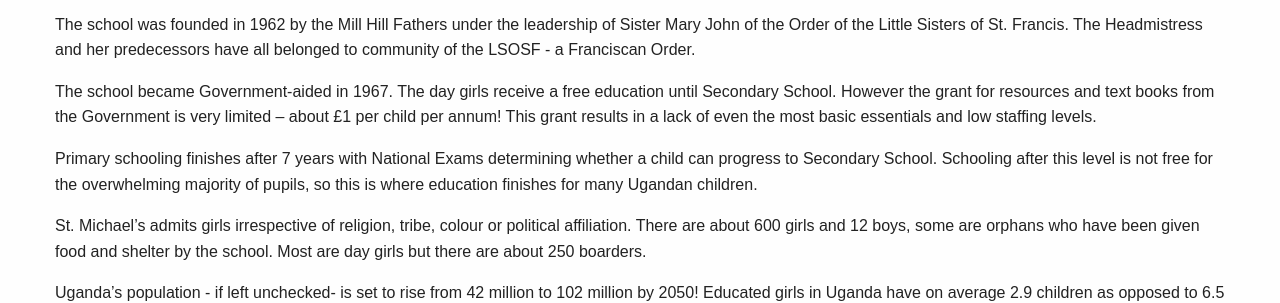
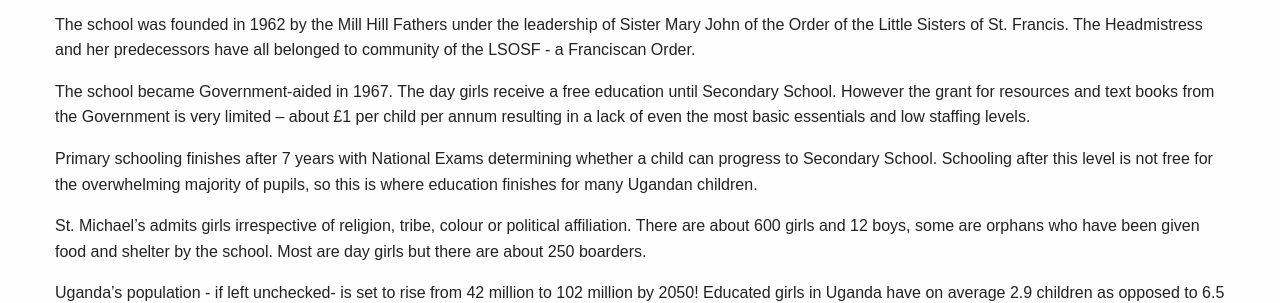
Before and after one commit to Eelviny/fsmu.co.uk, a Jekyll site: the page built from about.md, in a window 1280 px wide and 900 px high, scrolled down 2235 px. Shown: the part 177-480 px from the top of the window. Built offline with Jekyll 4.4.1, drawn with Linux system fonts in a browser that asks for light colours; nearby versions of some CDN libraries; a style sheet for code colours, icons or effects is not loaded; some of the changed text lies outside the part shown.

Commit message:
Update from Forestry.io - about.md

```diff
--- a/about.md
+++ b/about.md
@@ -76,7 +76,7 @@ St Michael’s is a girls’ primary school in a desperately poor area of rural
 
 The school was founded in 1962 by the Mill Hill Fathers under the leadership of Sister Mary John of the Order of the Little Sisters of St. Francis. The Headmistress and her predecessors have all belonged to community of the LSOSF - a Franciscan Order.
 
-The school became Government-aided in 1967. The day girls receive a free education until Secondary School. However the grant for resources and text books from the Government is very limited  – about £1 per child per annum! This grant results in a lack of even the most basic essentials and low staffing levels.
+The school became Government-aided in 1967. The day girls receive a free education until Secondary School. However the grant for resources and text books from the Government is very limited  – about £1 per child per annum resulting in a lack of even the most basic essentials and low staffing levels.
 
 Primary schooling finishes after 7 years with National Exams determining whether a child can progress to Secondary School.  Schooling after this level is not free for the overwhelming majority of pupils, so this is where education finishes for many Ugandan children.
 
```
Also changed, not shown: other parts of about.md (+1 -1 lines).
